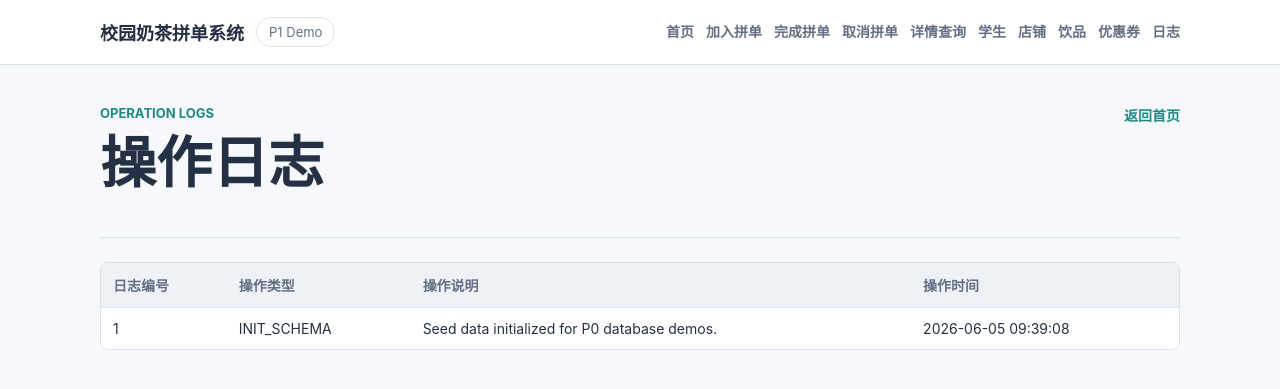
After one commit to fjc2005/nku-db-2026, a Flask app: page /logs in a window 1280 px wide. The commit adds this page. Shown: the top 389 px of the page. Run offline with Flask 3, Linux system fonts and the light colour scheme; data comes from the database, SQL or seed files in the repository.

Commit message:
update: add operation log page
Changes:
- Add a read-only /logs route backed by operation_logs.
- Add a log table template showing operation type, detail, and time in reverse chronological order.
- Add a navigation entry for the log page.

Verification:
- Ran Python syntax compilation for app.py and db.py.
- Used the Flask test client to confirm /logs returns HTTP 200 and renders the safe database-unavailable state.

Scope:
- Covers the P1 log viewing page; populated log ordering validation remains part of final MySQL regression.

```diff
--- a/app.py
+++ b/app.py
@@ -489,6 +489,30 @@ def create_app():
             message_type=message_type,
         )
 
+    @app.route("/logs")
+    def operation_logs():
+        rows = []
+        message = None
+        message_type = None
+        try:
+            rows = fetch_all(
+                """
+                SELECT log_id, op_type, detail, created_at
+                FROM operation_logs
+                ORDER BY created_at DESC, log_id DESC
+                """
+            )
+        except Exception:
+            message = "操作日志暂时不可用，请确认数据库连接和表结构。"
+            message_type = "error"
+
+        return render_template(
+            "operation_logs.html",
+            rows=rows,
+            message=message,
+            message_type=message_type,
+        )
+
     @app.route("/order/add", methods=["GET", "POST"])
     def add_order():
         form_data = {
--- a/templates/base.html
+++ b/templates/base.html
@@ -23,6 +23,7 @@
                 <a href="{{ url_for('data_shops') }}">店铺</a>
                 <a href="{{ url_for('data_drinks') }}">饮品</a>
                 <a href="{{ url_for('data_coupons') }}">优惠券</a>
+                <a href="{{ url_for('operation_logs') }}">日志</a>
             </nav>
         </div>
     </header>
--- /dev/null
+++ b/templates/operation_logs.html
@@ -0,0 +1,46 @@
+{% extends "base.html" %}
+
+{% block title %}操作日志{% endblock %}
+
+{% block content %}
+<section class="page-heading">
+    <div>
+        <p class="eyebrow">Operation Logs</p>
+        <h1>操作日志</h1>
+    </div>
+    <a class="back-link" href="{{ url_for('index') }}">返回首页</a>
+</section>
+
+{% if message %}
+<div class="notice notice--{{ message_type }}" role="status">{{ message }}</div>
+{% endif %}
+
+<section class="table-panel">
+    <div class="table-wrap">
+        <table>
+            <thead>
+                <tr>
+                    <th>日志编号</th>
+                    <th>操作类型</th>
+                    <th>操作说明</th>
+                    <th>操作时间</th>
+                </tr>
+            </thead>
+            <tbody>
+                {% for row in rows %}
+                <tr>
+                    <td>{{ row.log_id }}</td>
+                    <td>{{ row.op_type }}</td>
+                    <td>{{ row.detail }}</td>
+                    <td>{{ row.created_at }}</td>
+                </tr>
+                {% else %}
+                <tr>
+                    <td colspan="4">暂无操作日志</td>
+                </tr>
+                {% endfor %}
+            </tbody>
+        </table>
+    </div>
+</section>
+{% endblock %}
```
